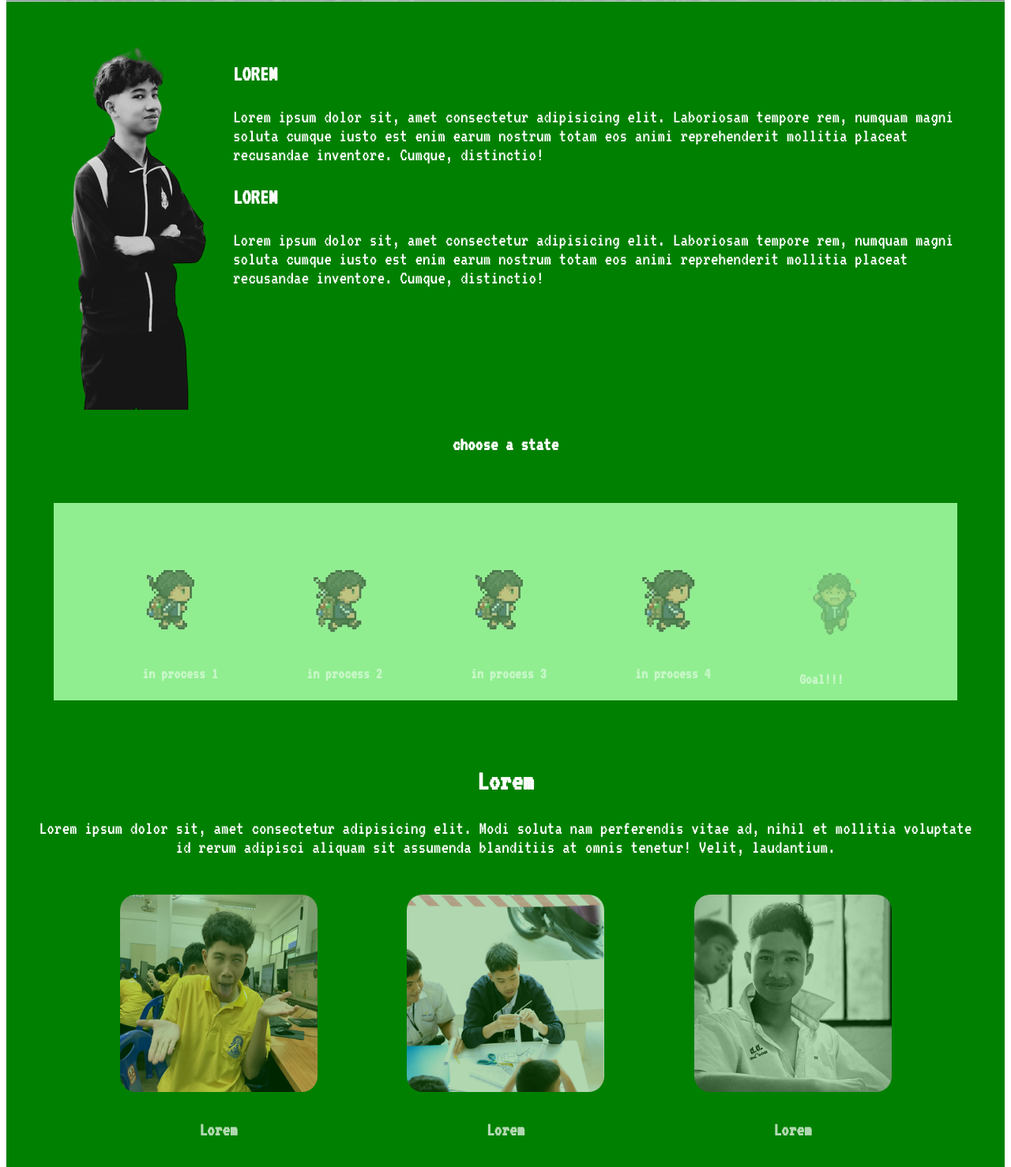
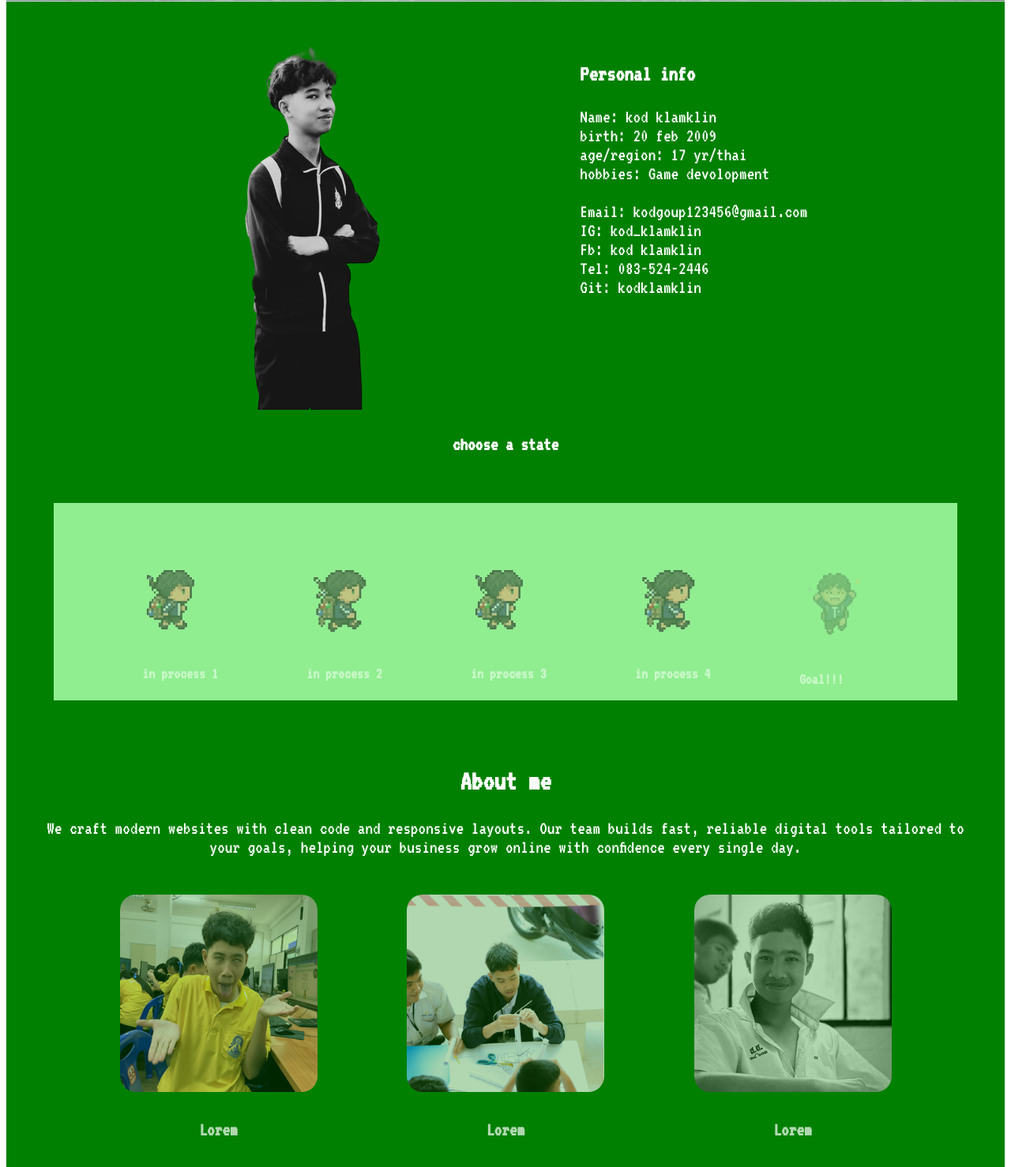
Before and after one commit to kklamklin/Myweb, a plain HTML site: page index.html in a window 1280 px wide. Shown: the part 911-2389 px from the top of the page at 79% size. Drawn offline with Linux system fonts and the light colour scheme.

Commit message:
final of final

```diff
--- a/index.html
+++ b/index.html
@@ -14,8 +14,8 @@
         <div>
             <button id="navbar_menu_svg"><img class="navbar_menu_svg" src="./asset/menu-svgrepo-com.svg" alt="menu"></button></div>
         <div style="flex: 1; display: flex; justify-content: space-evenly;">
-            <a class="navbar_menu" href="#main" id="nav_menu_home">Home</a>
-            <a class="navbar_menu" href="#article1" id="nav_menu_wat">What i am</a>
+            <a class="navbar_menu" href="#wel_box" id="nav_menu_home">Home</a>
+            <a class="navbar_menu" href="#main" id="nav_menu_wat">What i am</a>
             <a class="navbar_menu" href="#skill" id="nav_menu_skill">Skill</a>
             <a class="navbar_menu" href="#cer" id="nav_menu_sum">certificate</a>
         </div>
@@ -38,13 +38,19 @@
     </a>
 
     <section id="main">
-        <div id="article1">
+        <div id="article1" style="display: flex; justify-content: space-evenly;">
         <img src="./asset/me.png.png" alt="me" style="padding: 0px 20px;">
         <div>
-        <h3 id="article">LOREM</h3>
-        <p>Lorem ipsum dolor sit, amet consectetur adipisicing elit. Laboriosam tempore rem, numquam magni soluta cumque iusto est enim earum nostrum totam eos animi reprehenderit mollitia placeat recusandae inventore. Cumque, distinctio!</p>
-        <h3>LOREM</h3>
-        <p>Lorem ipsum dolor sit, amet consectetur adipisicing elit. Laboriosam tempore rem, numquam magni soluta cumque iusto est enim earum nostrum totam eos animi reprehenderit mollitia placeat recusandae inventore. Cumque, distinctio!</p>
+        <h3 id="article">Personal info</h3>
+        <p>Name: kod klamklin <br>
+        birth: 20 feb 2009 <br>
+        age/region: 17 yr/thai<br>
+        hobbies: Game devolopment <br></p>
+        <p>Email: kodgoup123456@gmail.com<br>
+        IG: kod_klamklin<br>
+        Fb: kod klamklin<br>
+        Tel: 083-524-2446<br>
+        Git: kodklamklin<br></p>
         </div>
         </div>
         <div id="skill" style="display: flex; justify-content: center;">
@@ -73,8 +79,8 @@
         </div>
         <br>
         <div style="text-align: center;">
-            <h1>Lorem</h1>
-            <p>Lorem ipsum dolor sit, amet consectetur adipisicing elit. Modi soluta nam perferendis vitae ad, nihil et mollitia voluptate id rerum adipisci aliquam sit assumenda blanditiis at omnis tenetur! Velit, laudantium.</p>
+            <h1>About me</h1>
+            <p>We craft modern websites with clean code and responsive layouts. Our team builds fast, reliable digital tools tailored to your goals, helping your business grow online with confidence every single day.</p>
         </div>
         <br>
         <div class="Picgroup" id="cer">
@@ -123,6 +129,9 @@
                 </div>
             </div><br>
         </div>
+        <div style="display: flex; justify-content: center; align-content: center; " >
+    <a style="color: white;"  href="./page/page2.html">Go to another page</a></div>
     </section>
+
 </body>
 </html>
```
Also changed, not shown: page/page2.html (added, +19 -0 lines), page/arrow.jpg (added), page/lock.jpg (added), page/money.jpg (added).
